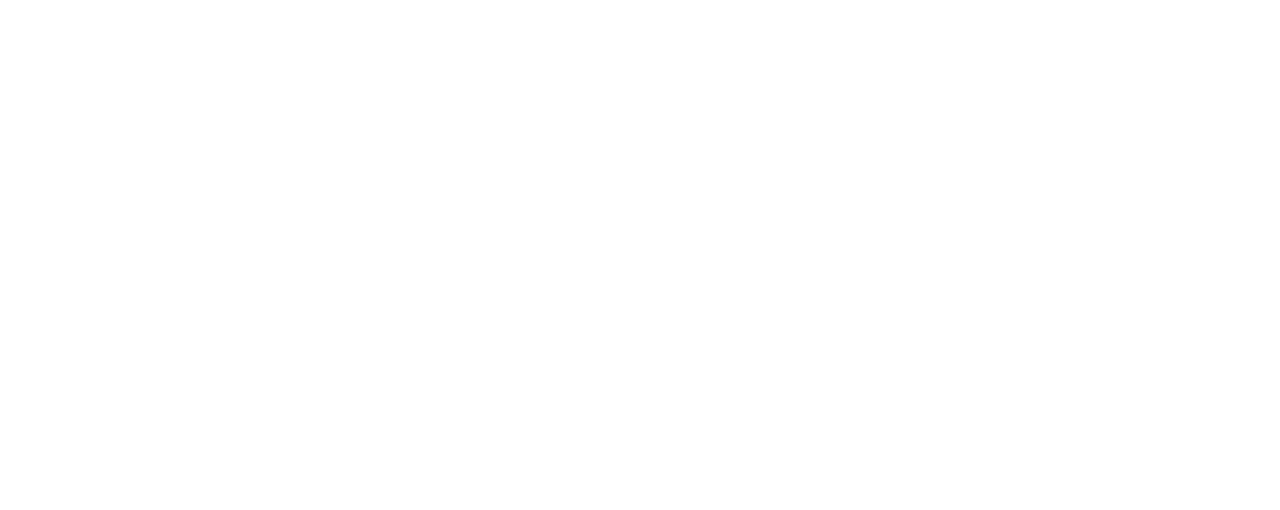
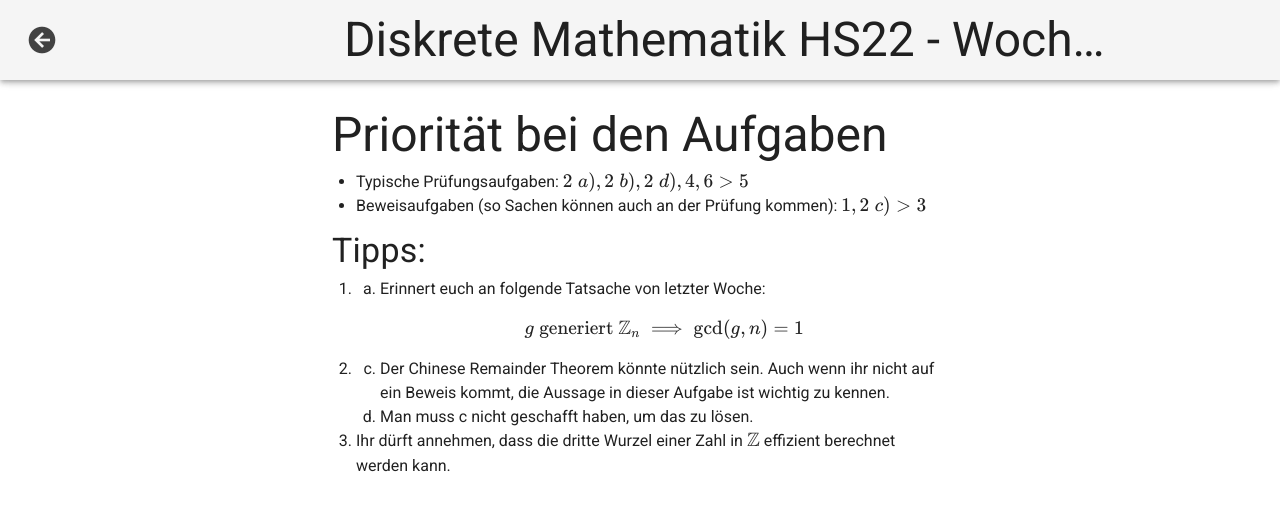
Before and after one commit to HumbleCatcher/eth-homepage, a Nuxt app: page /dm2022/week/9 in a window 1280 px wide. Before the commit this address had no page. Shown: the top 510 px of the page. Built offline with nearby package versions, Linux system fonts and the light colour scheme.

Commit message:
add tips for exercises, week 9

```diff
--- a/pages/dm2022/index.vue
+++ b/pages/dm2022/index.vue
@@ -108,6 +108,9 @@
       <li>
         <NuxtLink to="/dm2022/week/8"> Woche 8 </NuxtLink>
       </li>
+      <li>
+        <NuxtLink to="/dm2022/week/9"> Woche 9 </NuxtLink>
+      </li>
     </ul>
   </default-layout>
 </template>
--- /dev/null
+++ b/pages/dm2022/week/9.vue
@@ -0,0 +1,53 @@
+<template>
+  <default-layout title="Diskrete Mathematik HS22 - Woche 9" back="/dm2022">
+    <!-- <h3>Übersicht</h3>
+    <ul>
+    </ul> -->
+    <h3>Priorität bei den Aufgaben</h3>
+    <ul>
+      <li>
+        Typische Prüfungsaufgaben:
+        <katex t="2\; a), 2\; b), 2\; d), 4, 6 > 5" />
+      </li>
+      <li>
+        Beweisaufgaben (so Sachen können auch an der Prüfung kommen):
+        <katex t="1, 2 \; c) > 3" />
+      </li>
+    </ul>
+    <h4>Tipps:</h4>
+    <ol>
+      <li>
+        <ol type="a">
+          <li>
+            Erinnert euch an folgende Tatsache von letzter Woche:
+            <katex
+              t="g \text{ generiert } \mathbb{Z_n} \implies \gcd(g, n) = 1"
+              block
+            />
+          </li>
+        </ol>
+      </li>
+      <li>
+        <ol start="3" type="a">
+          <li>
+            Der Chinese Remainder Theorem könnte nützlich sein. Auch wenn ihr
+            nicht auf ein Beweis kommt, die Aussage in dieser Aufgabe ist
+            wichtig zu kennen.
+          </li>
+          <li>Man muss c nicht geschafft haben, um das zu lösen.</li>
+        </ol>
+      </li>
+      <li>
+        Ihr dürft annehmen, dass die dritte Wurzel einer Zahl in
+        <katex t="\mathbb{Z}" /> effizient berechnet werden kann.
+      </li>
+    </ol>
+    <!-- <h3>Links</h3>
+    <ul>
+      <li>
+        <a :href="$static('/dm2022/week9/notes.pdf')">Meine Notizen</a> und
+        <a :href="$static('/dm2022/week9/slides.pdf')">die Slides</a>
+      </li>
+    </ul> -->
+  </default-layout>
+</template>
```
